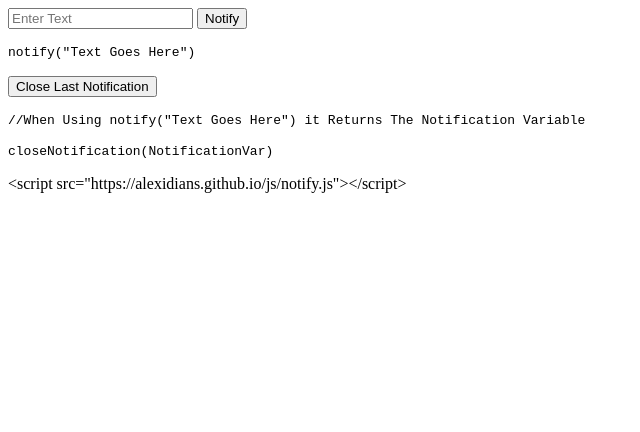
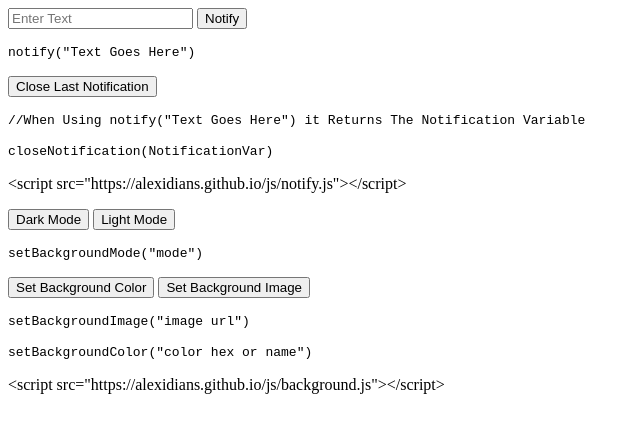
Before and after one commit to Alexidians/Helpful-js, a plain HTML site: page index.html in a window 1280 px wide. Shown: the whole page, without its empty margins (0-640 px from the left). Drawn offline with Linux system fonts and the light colour scheme.

Commit message:
Update index.html

```diff
--- a/index.html
+++ b/index.html
@@ -11,3 +11,10 @@ a {
 <p><code>//When Using notify("Text Goes Here") it Returns The Notification Variable</code></p>
 <p><code>closeNotification(NotificationVar)</code></p>
 <p>&lt;script src=&quot;https://alexidians.github.io/js/notify.js&quot;&gt;&lt;/script&gt;</p>
+<script src="js/background.js"></script>
+<p><button onclick="setBackgroundMode('dark')">Dark Mode</button> <button onclick="setBackgroundMode('light')">Light Mode</button></p>
+<p><code>setBackgroundMode("mode")</code></p>
+<p><button onclick="setBackgroundColor(prompt('Enter Color Hex or Name'))">Set Background Color</button> <button onclick="setBackgroundImage(prompt('Enter Image Url'))">Set Background Image</button></p>
+<p><code>setBackgroundImage("image url")</code></p>
+<p><code>setBackgroundColor("color hex or name")</code></p>
+<p>&lt;script src=&quot;https://alexidians.github.io/js/background.js&quot;&gt;&lt;/script&gt;</p>
```
